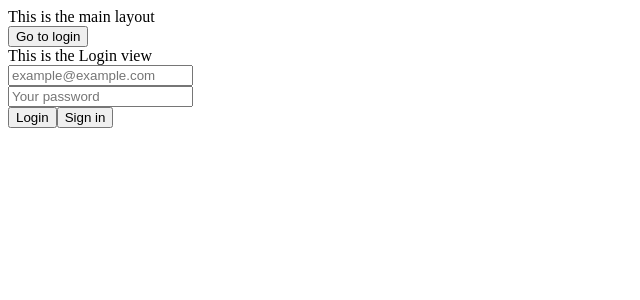
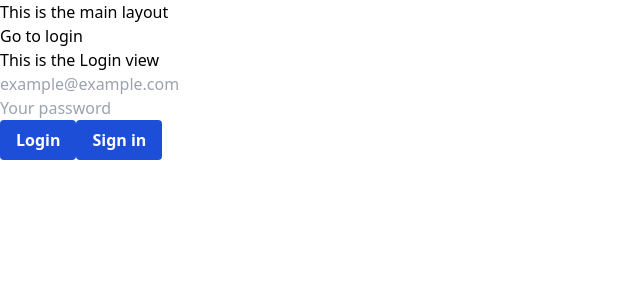
Before and after one commit to XDthirteen/Henk, a Vue app in the folder Henk/: page /login in a window 1280 px wide. Shown: the top 300 px of the page, without its empty margins (0-640 px from the left). Built offline with nearby package versions, Linux system fonts and the light colour scheme.

Commit message:
tailwind bullshit

```diff
--- a/Henk/index.html
+++ b/Henk/index.html
@@ -4,7 +4,7 @@
     <meta charset="UTF-8" />
     <link rel="icon" href="/favicon.ico" />
     <meta name="viewport" content="width=device-width, initial-scale=1.0" />
-    <link href="./output.css" rel="stylesheet" />
+    <link href="./src/output.css" rel="stylesheet" />
     <title>Henk App</title>
   </head>
   <body>
--- a/Henk/src/main.ts
+++ b/Henk/src/main.ts
@@ -1,6 +1,7 @@
 import { createApp } from 'vue'
 import App from './App.vue'
 import router from './router'
+import './input.css'
 
 const app = createApp(App)
 
--- a/Henk/src/output.css
+++ b/Henk/src/output.css
@@ -553,3 +553,71 @@ video {
 [hidden]:where(:not([hidden="until-found"])) {
   display: none;
 }
+
+.flex {
+  display: flex;
+}
+
+.h-screen {
+  height: 100vh;
+}
+
+.content-center {
+  align-content: center;
+}
+
+.justify-center {
+  justify-content: center;
+}
+
+.rounded {
+  border-radius: 0.25rem;
+}
+
+.border {
+  border-width: 1px;
+}
+
+.border-blue-700 {
+  --tw-border-opacity: 1;
+  border-color: rgb(29 78 216 / var(--tw-border-opacity, 1));
+}
+
+.bg-blue-500 {
+  --tw-bg-opacity: 1;
+  background-color: rgb(59 130 246 / var(--tw-bg-opacity, 1));
+}
+
+.bg-blue-700 {
+  --tw-bg-opacity: 1;
+  background-color: rgb(29 78 216 / var(--tw-bg-opacity, 1));
+}
+
+.px-4 {
+  padding-left: 1rem;
+  padding-right: 1rem;
+}
+
+.py-2 {
+  padding-top: 0.5rem;
+  padding-bottom: 0.5rem;
+}
+
+.font-bold {
+  font-weight: 700;
+}
+
+.text-white {
+  --tw-text-opacity: 1;
+  color: rgb(255 255 255 / var(--tw-text-opacity, 1));
+}
+
+.hover\:bg-blue-700:hover {
+  --tw-bg-opacity: 1;
+  background-color: rgb(29 78 216 / var(--tw-bg-opacity, 1));
+}
+
+.hover\:bg-blue-500:hover {
+  --tw-bg-opacity: 1;
+  background-color: rgb(59 130 246 / var(--tw-bg-opacity, 1));
+}
--- a/Henk/src/views/LoginView.vue
+++ b/Henk/src/views/LoginView.vue
@@ -39,7 +39,7 @@ const inputUsername: Ref<string> = ref("");
 const inputPassword: Ref<string> = ref("");
 
 // Initialiseren van referentie voor verkeerde inloggegevens en default op False zetten
-let wrongCredentials :Ref<boolean | undefined> = ref();
+const wrongCredentials :Ref<boolean | undefined> = ref();
 
 // Functie om de huidige gebruiker te authenticeren
 const authenticate = async() => {
@@ -59,14 +59,14 @@ const authenticate = async() => {
 
 <template>
     <div>This is the Login view</div>
-    <div class="login-container">
+    <div class="login-container" >
         <form>
             <input id="login-username" type="email" placeholder="example@example.com" v-model="inputUsername" autocomplete="email">
             <input id="login-password" type="password" placeholder="Your password" v-model="inputPassword" autocomplete="current-password">
         </form>
         <div class="button-container">
-            <button id="login-btn" @click="authenticate()">Login</button>
-            <button id="signin-btn" @click="router.push({name: 'signin'})">Sign in</button>
+            <button class="bg-blue-700 hover:bg-blue-500 text-white font-bold py-2 px-4 rounded " id="login-btn" @click="authenticate()">Login</button>
+            <button class="bg-blue-700 hover:bg-blue-500 text-white font-bold py-2 px-4 rounded" id="signin-btn" @click="router.push({name: 'signin'})">Sign in</button>
         </div>
         <div v-if="wrongCredentials">Incorrect username - password combination</div>
     </div>
--- a/Henk/tailwind.config.js
+++ b/Henk/tailwind.config.mjs
@@ -1,8 +1,10 @@
 /** @type {import('tailwindcss').Config} */
 module.exports = {
-  content: ['./src/**/*.{html,js}'],
+  content: ['./src/**/*.{html,js,vue}'],
   theme: {
-    extend: {},
+    extend: {
+      colors: {}
   },
   plugins: [],
 }
+}
```
Also changed, not shown: 1 other file (tests, documents, lock files or other folders).
